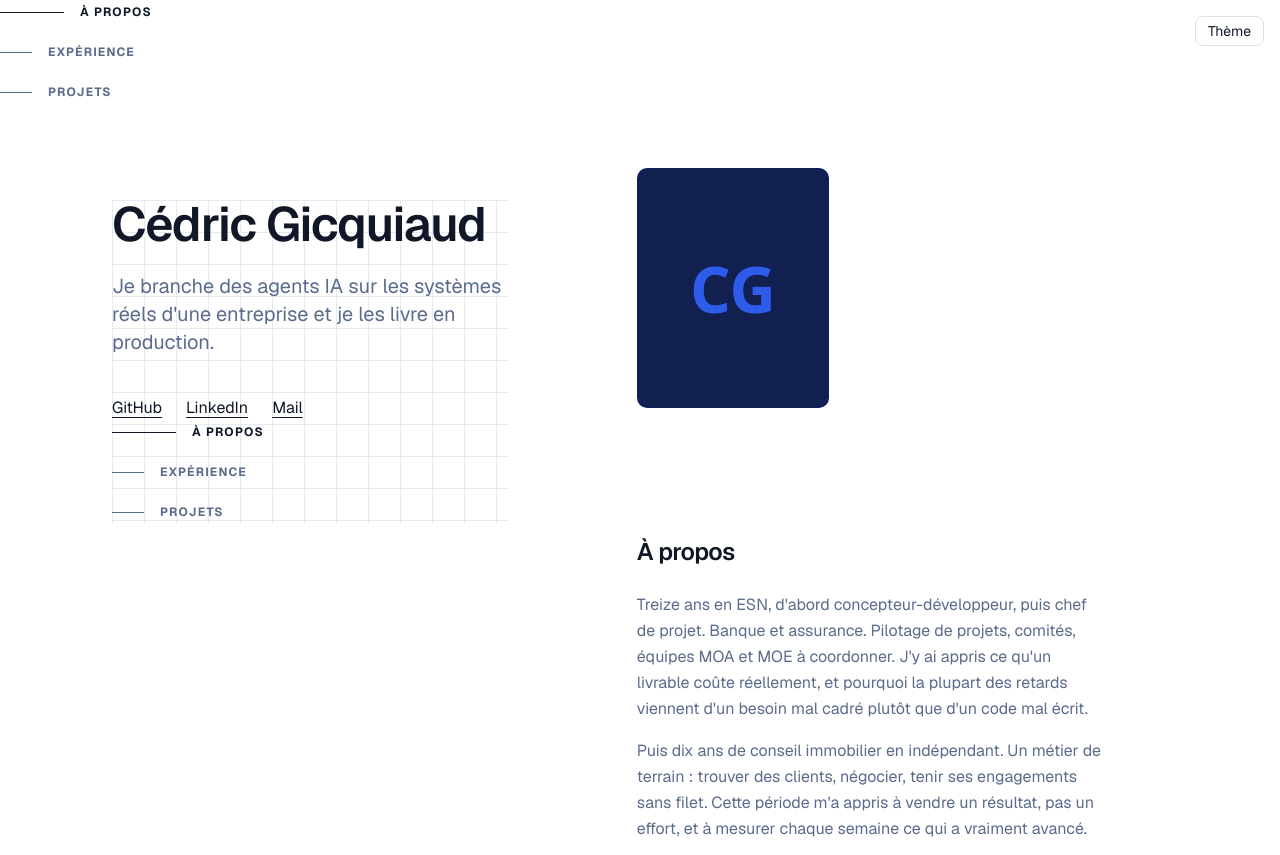
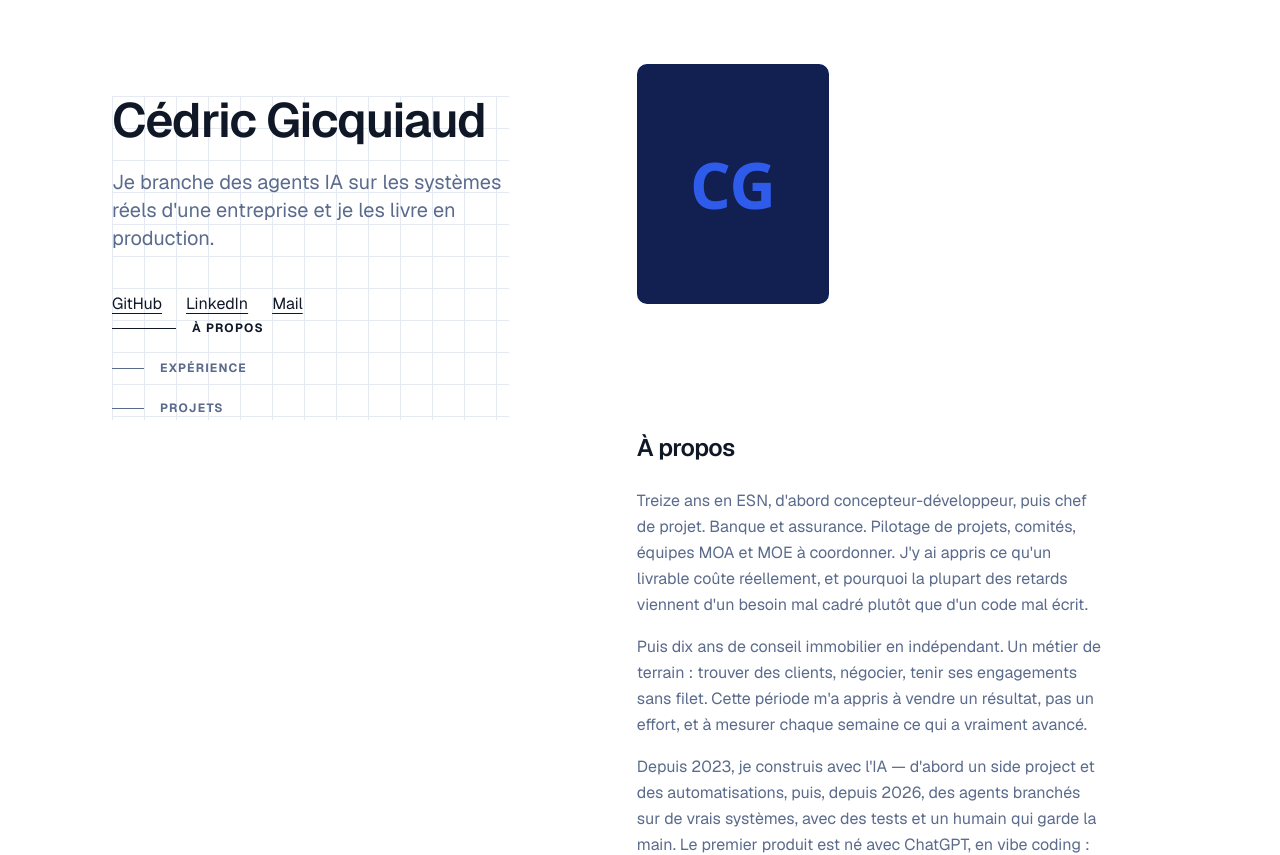
Before and after one commit to cedricgicquiaud/cedricgicquiaud.github.io, a Next.js app: page / in a window 1280 px wide. Shown: the top 855 px of the page. Built offline with nearby package versions, Linux system fonts and the light colour scheme.

Commit message:
feat: layout drops the top nav, theme button fixed in mobile only (GREEN)

```diff
--- a/app/layout.tsx
+++ b/app/layout.tsx
@@ -2,7 +2,6 @@ import type { Metadata } from "next";
 import "./globals.css";
 import { Geist } from "next/font/google";
 import { Footer } from "@/components/footer";
-import { Nav } from "@/components/nav";
 import { ThemeToggle } from "@/components/theme-toggle";
 import { cn } from "@/lib/utils";
 import site from "../content/site.json";
@@ -40,8 +39,8 @@ export default function RootLayout({ children }: LayoutProps<"/">) {
         />
       </head>
       <body className="flex min-h-full flex-col bg-background text-foreground">
-        <Nav />
-        <div className="fixed right-4 top-16 z-50 lg:top-4">
+        {/* En desktop, le bouton de thème vit en bas de la colonne gauche (intro). */}
+        <div className="fixed right-4 top-4 z-50 lg:hidden">
           <ThemeToggle />
         </div>
         {children}
```
